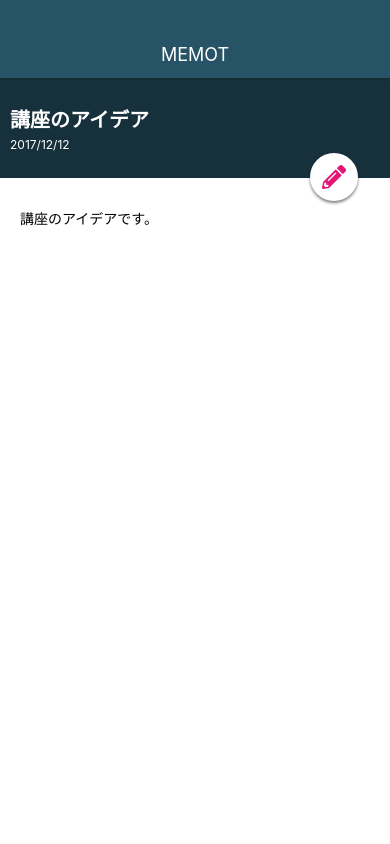
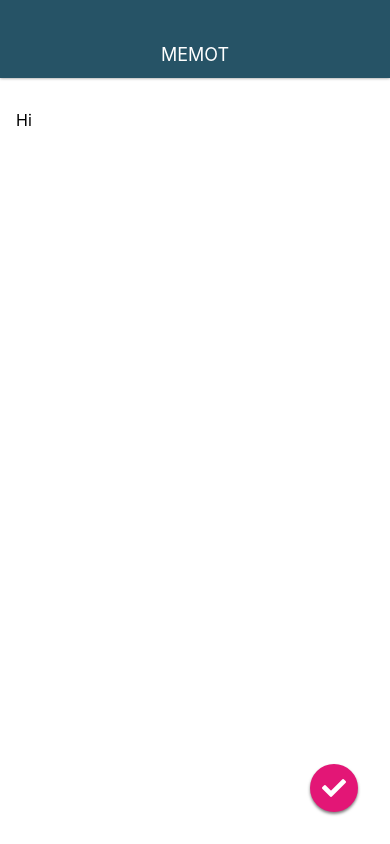
Before and after one commit to asanotestbed/MemoApp, a React Native app: screen / in a window 390 px wide. Built offline with nearby package versions, Linux system fonts and the light colour scheme.

Commit message:
Create MemoEditScreen

```diff
--- a/App.js
+++ b/App.js
@@ -2,14 +2,13 @@ import React from 'react';
 import { StyleSheet, View } from 'react-native';
 
 import Appbar from './src/components/Appbar';
-import MemoDetailScreen from './src/screens/MemoDetailScreen';
-// import MemoListScreen from './src/screens/MemoListScreen';
+import MemoEditScreen from './src/screens/MemoEditScreen';
 
 export default function App() {
   return (
     <View style={styles.container}>
       <Appbar />
-      <MemoDetailScreen />
+      <MemoEditScreen />
     </View>
   );
 }
--- a/src/elements/CircleButton.js
+++ b/src/elements/CircleButton.js
@@ -7,6 +7,7 @@ import fontAwsome from '../../assets/fonts/fa-solid-900.ttf';
 const CustomIcon = createIconSet({
   pencil: '\uf303',
   plus: '\uf067',
+  check: '\uf00c',
 }, 'FontAwsome');
 
 class CircleButton extends React.Component {
--- /dev/null
+++ b/src/screens/MemoEditScreen.js
@@ -0,0 +1,33 @@
+import React from 'react';
+import { StyleSheet, View, TextInput } from 'react-native';
+
+import CircleButton from '../elements/CircleButton';
+
+class MemoEditScreen extends React.Component {
+  render() {
+    return (
+      <View style={styles.container}>
+        <TextInput style={styles.memoEditInput} multiline value="Hi" />
+        <CircleButton name="check" />
+      </View>
+    );
+  }
+}
+
+const styles = StyleSheet.create({
+  container: {
+    flex: 1,
+    width: '100%',
+  },
+  memoEditInput: {
+    backgroundColor: '#fff',
+    flex: 1,
+    paddingTop: 32,
+    paddingLeft: 16,
+    paddingRight: 16,
+    paddingBottom: 16,
+    fontSize: 16,
+  },
+});
+
+export default MemoEditScreen;
```
